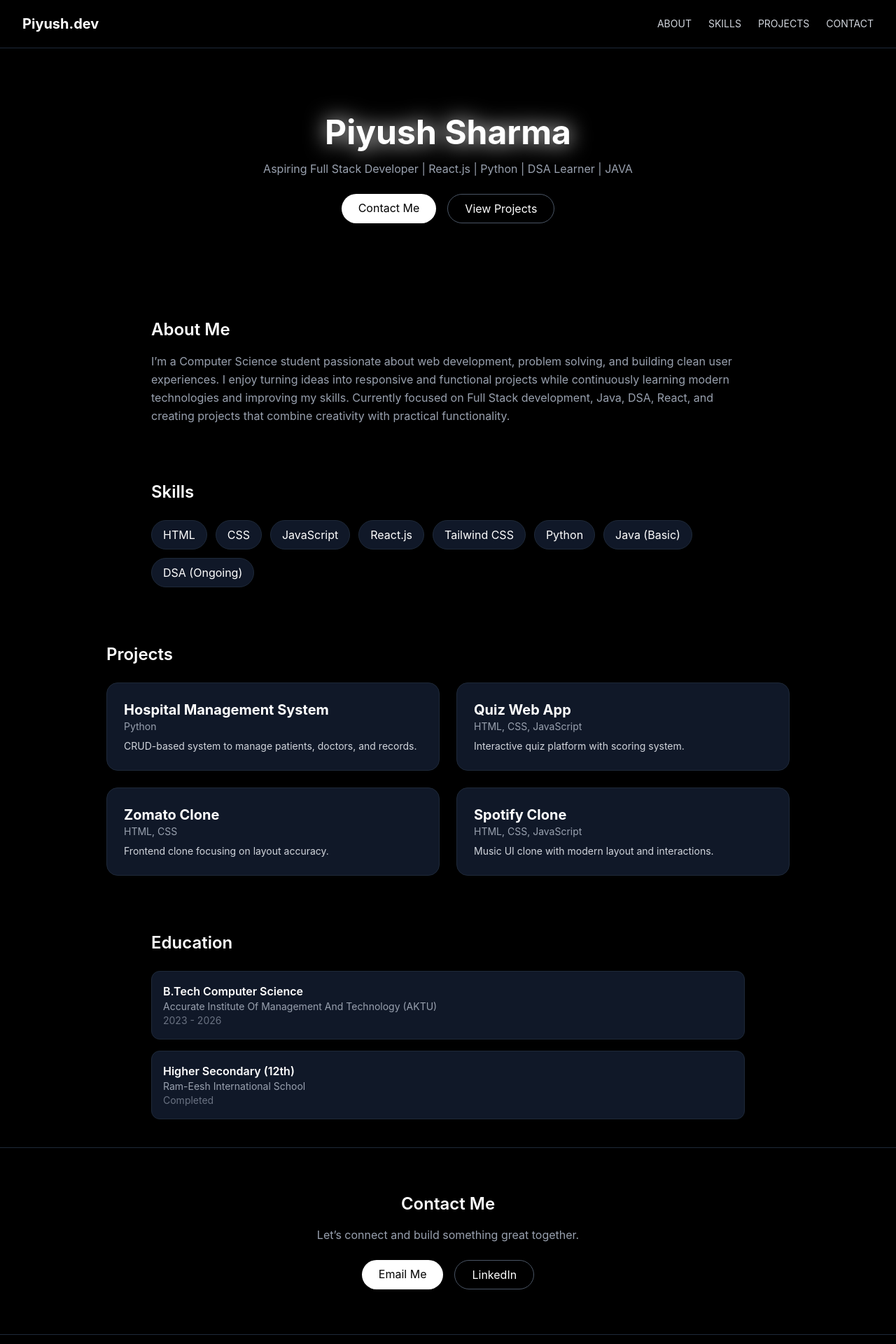
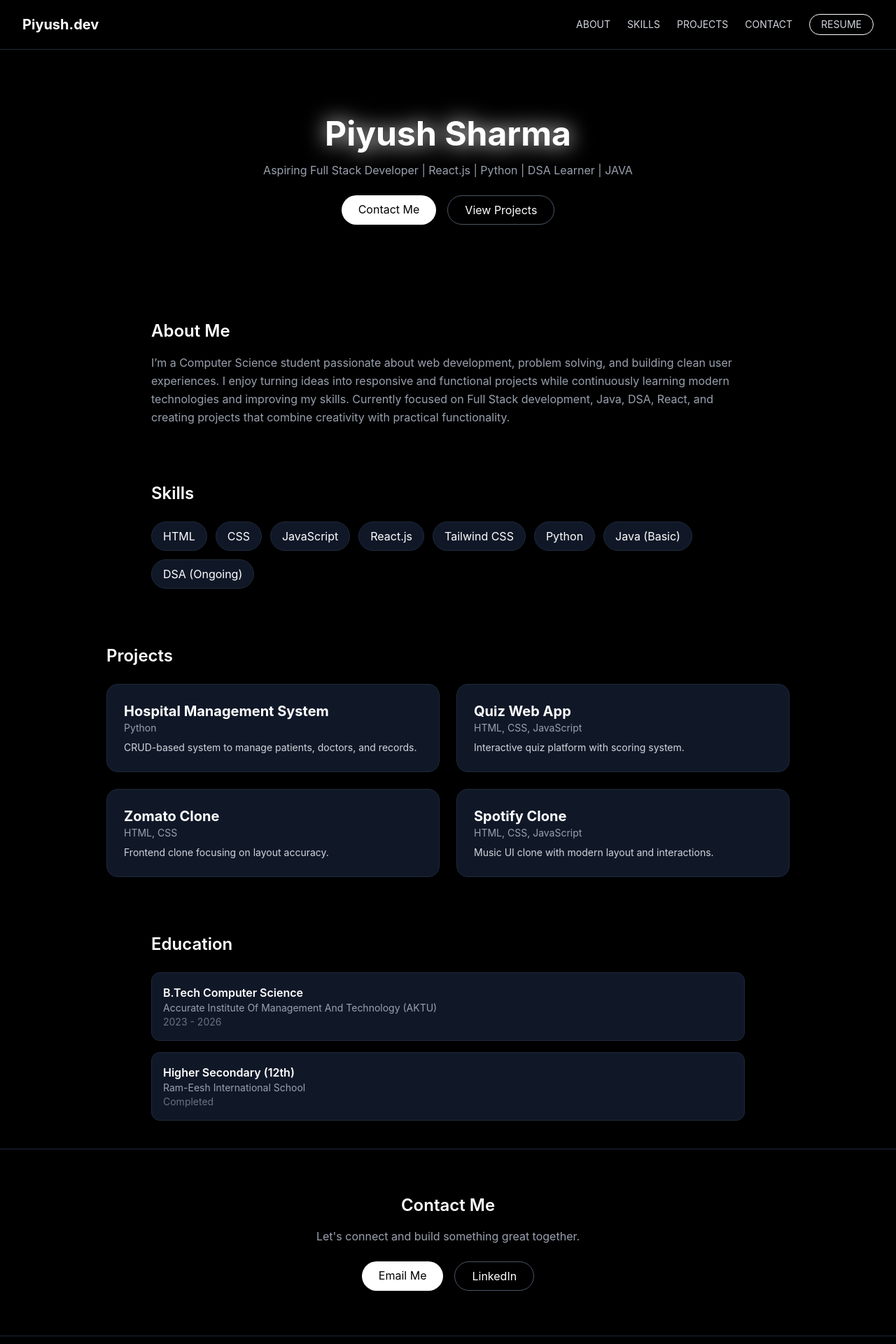
Before and after one commit to Piyush3011-sharma/portfolio, a React app: page / in a window 1280 px wide. Shown: the top 1920 px of the page at 70% size. Built offline with nearby package versions, Linux system fonts and the light colour scheme; the HTML template or start-up script is replaced by a standard one.

Commit message:
Updated Resume

```diff
--- a/src/App.jsx
+++ b/src/App.jsx
@@ -61,12 +61,26 @@ export default function PortfolioWebsite() {
 <div className="flex justify-between items-center px-8 py-5 border-b border-gray-800">
   <h1 className="text-xl font-bold">Piyush.dev</h1>
 
-        <div className="flex gap-6 text-sm text-gray-300">
+  <div className="flex gap-6 text-sm text-gray-300 items-center">
     {["about", "skills", "projects", "contact"].map((item) => (
-            <a key={item} href={`#${item}`} className="hover:text-white transition">
+      <a
+        key={item}
+        href={`#${item}`}
+        className="hover:text-white transition"
+      >
         {item.toUpperCase()}
       </a>
     ))}
+
+    {/* RESUME BUTTON */}
+    <a
+      href="/ResumePiyush.pdf"
+      target="_blank"
+      rel="noopener noreferrer"
+      className="px-4 py-1 border border-white rounded-full hover:bg-white hover:text-black transition"
+    >
+      RESUME
+    </a>
   </div>
 </div>
 
@@ -206,7 +220,7 @@ export default function PortfolioWebsite() {
         <h2 className="text-2xl font-semibold mb-4">Contact Me</h2>
 
         <p className="text-gray-400 mb-6">
-          Let’s connect and build something great together.
+          Let's connect and build something great together.
         </p>
 
         <div className="flex justify-center gap-4 flex-wrap">
```
Also changed, not shown: 1 other file (tests, documents, lock files or other folders). Lines whose indentation alone changed are shown as unchanged.
